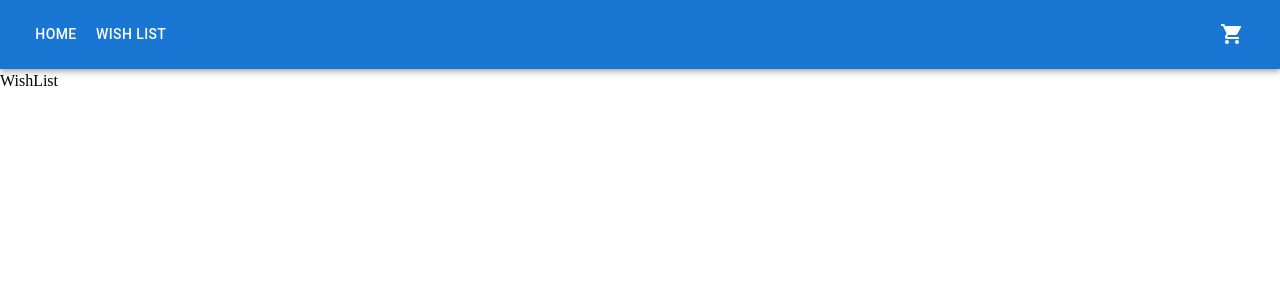
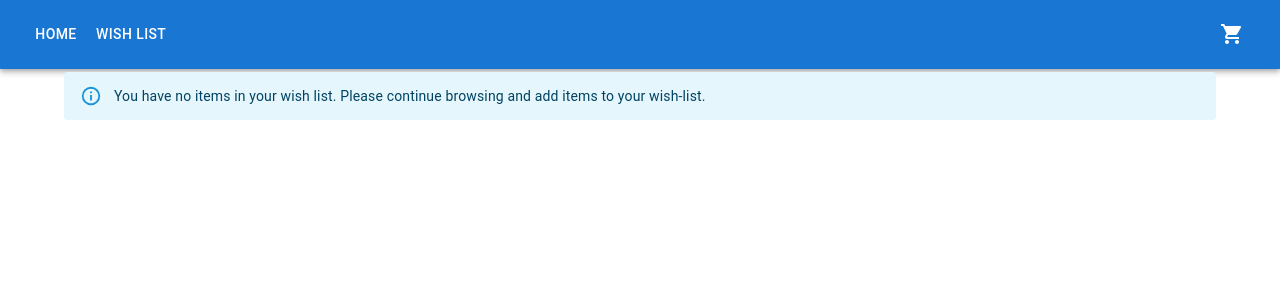
Before and after one commit to surajverma2587/amazon-marketplace, a React (Create React App) app: page /wish-list in a window 1280 px wide. Shown: the top 300 px of the page. Built offline with nearby package versions, Linux system fonts and the light colour scheme.

Commit message:
complete wish list

```diff
--- a/src/components/ProductCard.js
+++ b/src/components/ProductCard.js
@@ -6,11 +6,13 @@ import Typography from "@mui/material/Typography";
 import IconButton from "@mui/material/IconButton";
 import FavoriteIcon from "@mui/icons-material/Favorite";
 import AddShoppingCartIcon from "@mui/icons-material/AddShoppingCart";
+import RemoveCircleIcon from "@mui/icons-material/RemoveCircle";
+
 import { useBasket } from "../context/BasketProvider";
 import { getFromLocalStorage } from "../utils/getFromLocalStorage";
 
-export const ProductCard = ({ result }) => {
-  const { items, setItems } = useBasket();
+export const ProductCard = ({ result, mode }) => {
+  const { items, setItems, setResults } = useBasket();
 
   const handleAddToCart = () => {
     const newItems = [...items, result];
@@ -32,6 +34,16 @@ export const ProductCard = ({ result }) => {
     }
   };
 
+  const handleRemoveFromWishList = () => {
+    const wishListFromLS = getFromLocalStorage("wishList", []);
+
+    const newItems = wishListFromLS.filter((each) => each.asin !== result.asin);
+
+    localStorage.setItem("wishList", JSON.stringify(newItems));
+
+    setResults(newItems);
+  };
+
   return (
     <Card sx={{ width: "18rem", m: 1 }}>
       <CardMedia
@@ -48,9 +60,15 @@ export const ProductCard = ({ result }) => {
         </Typography>
       </CardContent>
       <CardActions sx={{ display: "flex", justifyContent: "space-between" }}>
-        <IconButton aria-label="delete" onClick={handleAddToWishList}>
-          <FavoriteIcon />
-        </IconButton>
+        {mode === "wishList" ? (
+          <IconButton aria-label="delete" onClick={handleRemoveFromWishList}>
+            <RemoveCircleIcon />
+          </IconButton>
+        ) : (
+          <IconButton aria-label="delete" onClick={handleAddToWishList}>
+            <FavoriteIcon />
+          </IconButton>
+        )}
 
         <IconButton aria-label="delete" onClick={handleAddToCart}>
           <AddShoppingCartIcon />
--- a/src/components/SearchResults.js
+++ b/src/components/SearchResults.js
@@ -1,14 +1,14 @@
 import Container from "@mui/material/Container";
 import { ProductCard } from "./ProductCard";
 
-export const SearchResults = ({ results }) => {
+export const SearchResults = ({ results, mode }) => {
   return (
     <Container
       maxWidth="lg"
       sx={{ display: "flex", flexWrap: "wrap", justifyContent: "space-evenly" }}
     >
       {results.map((result) => {
-        return <ProductCard key={result.asin} result={result} />;
+        return <ProductCard key={result.asin} result={result} mode={mode} />;
       })}
     </Container>
   );
--- a/src/context/BasketProvider.js
+++ b/src/context/BasketProvider.js
@@ -7,7 +7,9 @@ const BasketContext = createContext();
 export const BasketProvider = ({ children }) => {
   const [items, setItems] = useState(getFromLocalStorage("items", []));
 
-  const value = { items, setItems };
+  const [results, setResults] = useState(getFromLocalStorage("wishList", []));
+
+  const value = { items, setItems, results, setResults };
 
   return (
     <BasketContext.Provider value={value}>{children}</BasketContext.Provider>
--- a/src/pages/WishList.js
+++ b/src/pages/WishList.js
@@ -1,3 +1,34 @@
+import Box from "@mui/material/Box";
+import Container from "@mui/material/Container";
+import Alert from "@mui/material/Alert";
+
+import { SearchResults } from "../components/SearchResults";
+import { useBasket } from "../context/BasketProvider";
+import { useEffect } from "react";
+import { getFromLocalStorage } from "../utils/getFromLocalStorage";
+
 export const WishList = () => {
-  return <div>WishList</div>;
+  const { results, setResults } = useBasket();
+
+  useEffect(() => {
+    const wishListFromLS = getFromLocalStorage("wishList", []);
+
+    setResults(wishListFromLS);
+  }, []);
+
+  return (
+    <Container maxWidth="lg">
+      <Box>
+        {results.length === 0 && (
+          <Alert severity="info">
+            You have no items in your wish list. Please continue browsing and
+            add items to your wish-list.
+          </Alert>
+        )}
+        {results.length > 0 && (
+          <SearchResults results={results} mode="wishList" />
+        )}
+      </Box>
+    </Container>
+  );
 };
```
